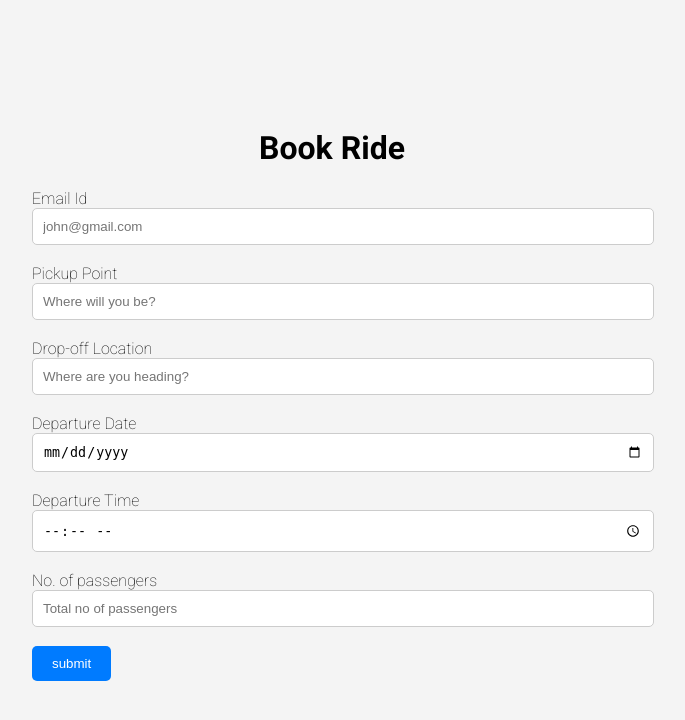
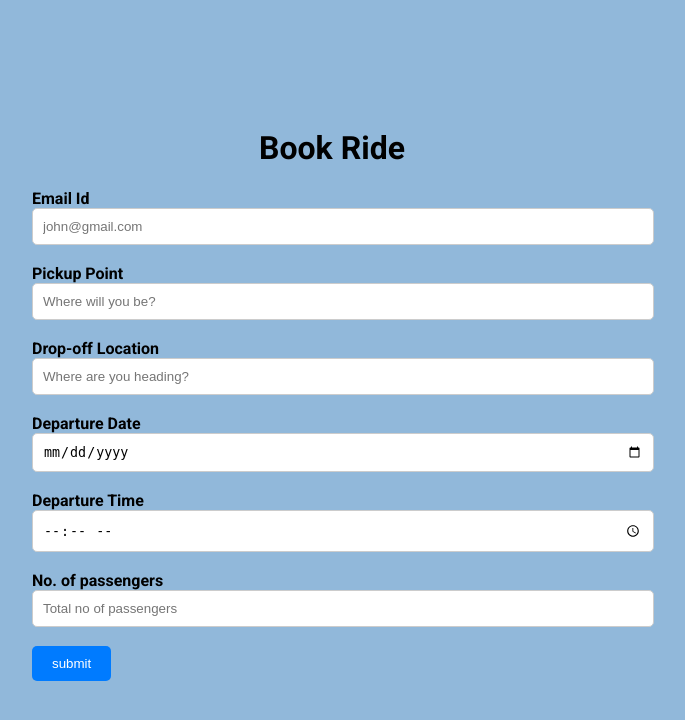
Before and after one commit to RachitGupta06/DSN-2, a Flask app: page /bookride in a window 1280 px wide. Shown: the top 720 px of the page, without its empty margins (308-993 px from the left). Run offline with Flask 3, Linux system fonts and the light colour scheme.

Commit message:
Update formstyle.css

```diff
--- a/static/css/formstyle.css
+++ b/static/css/formstyle.css
@@ -1,12 +1,12 @@
 @import url('https://fonts.googleapis.com/css2?family=Roboto:ital,wght@0,100;0,300;0,400;0,500;0,700;0,900;1,100;1,300;1,400;1,500;1,700;1,900&display=swap');
 
 body {
-    background-color: #f4f4f4;
+    background-color: #91b8da;
 }
 
 .roboto-thin {
     font-family: "Roboto", sans-serif;
-    font-weight: 100;
+    font-weight: bolder;
     font-style: normal;
   }
 
```
